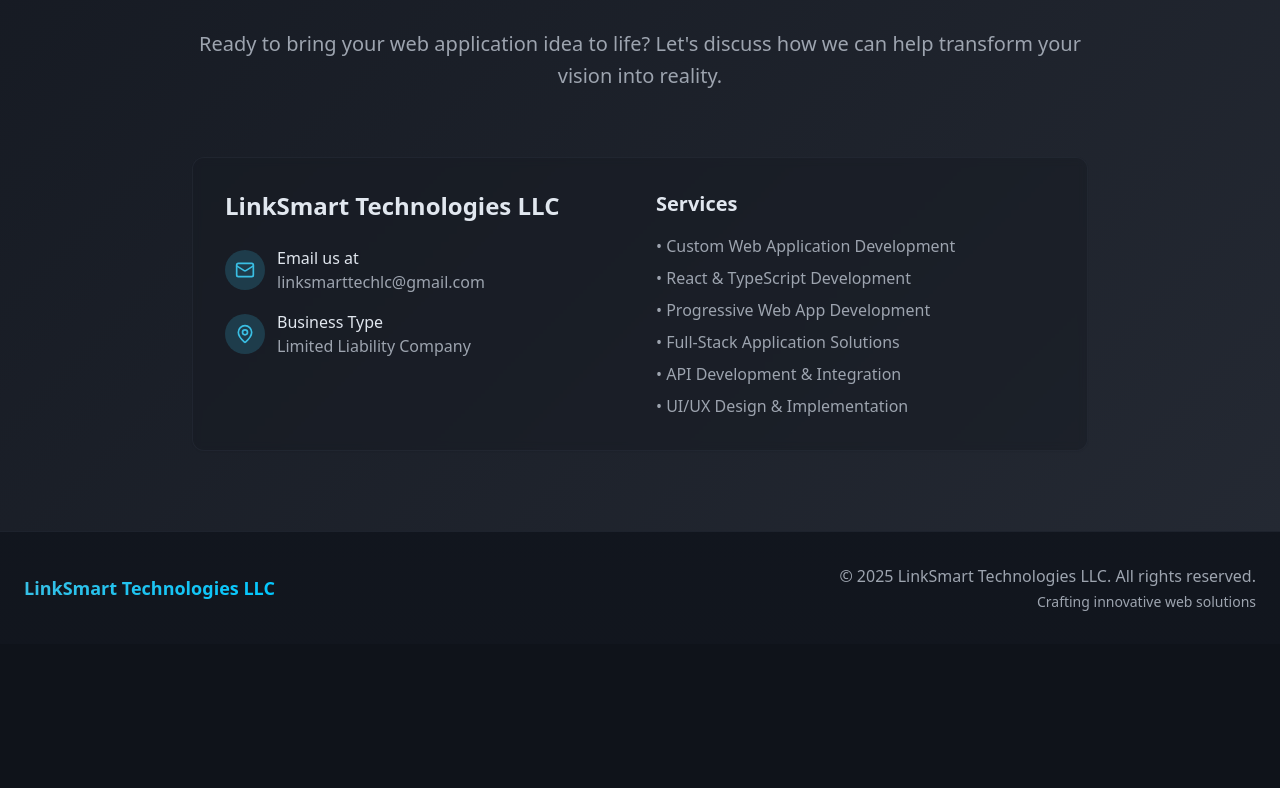
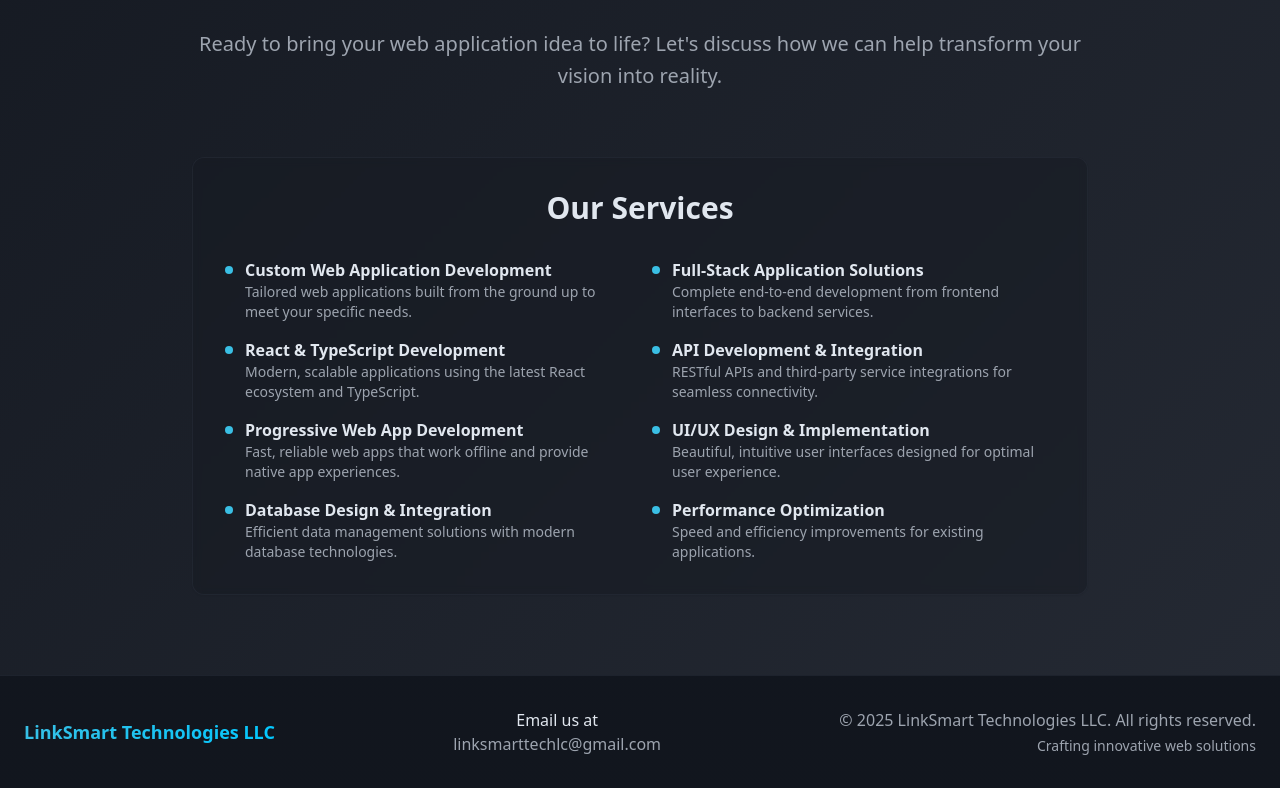
Before and after one commit to SteakWrangler/link-smart-technologies, a React (Vite) app: page / in a window 1280 px wide. Shown: the part 2843-3631 px from the top of the page. Before the commit the page ends 3487 px from the top, so only its background shows below. Built offline with nearby package versions, Linux system fonts and the light colour scheme.

Commit message:
Refactor contact and footer sections
Move email to footer and update "Get in Touch" section to focus on services. Remove business type information.

```diff
--- a/src/components/ContactSection.tsx
+++ b/src/components/ContactSection.tsx
@@ -1,6 +1,4 @@
-import { Button } from "@/components/ui/button";
 import { Card } from "@/components/ui/card";
-import { Mail, Globe, MapPin } from "lucide-react";
 
 const ContactSection = () => {
   return (
@@ -17,41 +15,69 @@ const ContactSection = () => {
         </div>
 
         <Card className="p-8 bg-card/50 backdrop-blur-sm border-border/50">
-          <div className="grid md:grid-cols-2 gap-8">
-            <div>
-              <h3 className="text-2xl font-bold mb-6">LinkSmart Technologies LLC</h3>
+          <div className="text-center">
+            <h3 className="text-3xl font-bold mb-8">Our Services</h3>
+            <div className="grid md:grid-cols-2 gap-6 max-w-4xl mx-auto">
               <div className="space-y-4">
-                <div className="flex items-center space-x-3">
-                  <div className="w-10 h-10 rounded-full bg-primary/20 flex items-center justify-center">
-                    <Mail className="h-5 w-5 text-primary" />
-                  </div>
-                  <div>
-                    <p className="font-medium">Email us at</p>
-                    <p className="text-muted-foreground">linksmarttechlc@gmail.com</p>
+                <div className="flex items-start space-x-3">
+                  <div className="w-2 h-2 rounded-full bg-primary mt-2 flex-shrink-0"></div>
+                  <div className="text-left">
+                    <h4 className="font-semibold">Custom Web Application Development</h4>
+                    <p className="text-muted-foreground text-sm">Tailored web applications built from the ground up to meet your specific needs.</p>
                   </div>
                 </div>
-                <div className="flex items-center space-x-3">
-                  <div className="w-10 h-10 rounded-full bg-primary/20 flex items-center justify-center">
-                    <MapPin className="h-5 w-5 text-primary" />
+                <div className="flex items-start space-x-3">
+                  <div className="w-2 h-2 rounded-full bg-primary mt-2 flex-shrink-0"></div>
+                  <div className="text-left">
+                    <h4 className="font-semibold">React & TypeScript Development</h4>
+                    <p className="text-muted-foreground text-sm">Modern, scalable applications using the latest React ecosystem and TypeScript.</p>
                   </div>
-                  <div>
-                    <p className="font-medium">Business Type</p>
-                    <p className="text-muted-foreground">Limited Liability Company</p>
+                </div>
+                <div className="flex items-start space-x-3">
+                  <div className="w-2 h-2 rounded-full bg-primary mt-2 flex-shrink-0"></div>
+                  <div className="text-left">
+                    <h4 className="font-semibold">Progressive Web App Development</h4>
+                    <p className="text-muted-foreground text-sm">Fast, reliable web apps that work offline and provide native app experiences.</p>
+                  </div>
+                </div>
+                <div className="flex items-start space-x-3">
+                  <div className="w-2 h-2 rounded-full bg-primary mt-2 flex-shrink-0"></div>
+                  <div className="text-left">
+                    <h4 className="font-semibold">Database Design & Integration</h4>
+                    <p className="text-muted-foreground text-sm">Efficient data management solutions with modern database technologies.</p>
                   </div>
                 </div>
               </div>
-            </div>
-
-            <div>
-              <h3 className="text-xl font-semibold mb-4">Services</h3>
-              <ul className="space-y-2 text-muted-foreground">
-                <li>• Custom Web Application Development</li>
-                <li>• React & TypeScript Development</li>
-                <li>• Progressive Web App Development</li>
-                <li>• Full-Stack Application Solutions</li>
-                <li>• API Development & Integration</li>
-                <li>• UI/UX Design & Implementation</li>
-              </ul>
+              <div className="space-y-4">
+                <div className="flex items-start space-x-3">
+                  <div className="w-2 h-2 rounded-full bg-primary mt-2 flex-shrink-0"></div>
+                  <div className="text-left">
+                    <h4 className="font-semibold">Full-Stack Application Solutions</h4>
+                    <p className="text-muted-foreground text-sm">Complete end-to-end development from frontend interfaces to backend services.</p>
+                  </div>
+                </div>
+                <div className="flex items-start space-x-3">
+                  <div className="w-2 h-2 rounded-full bg-primary mt-2 flex-shrink-0"></div>
+                  <div className="text-left">
+                    <h4 className="font-semibold">API Development & Integration</h4>
+                    <p className="text-muted-foreground text-sm">RESTful APIs and third-party service integrations for seamless connectivity.</p>
+                  </div>
+                </div>
+                <div className="flex items-start space-x-3">
+                  <div className="w-2 h-2 rounded-full bg-primary mt-2 flex-shrink-0"></div>
+                  <div className="text-left">
+                    <h4 className="font-semibold">UI/UX Design & Implementation</h4>
+                    <p className="text-muted-foreground text-sm">Beautiful, intuitive user interfaces designed for optimal user experience.</p>
+                  </div>
+                </div>
+                <div className="flex items-start space-x-3">
+                  <div className="w-2 h-2 rounded-full bg-primary mt-2 flex-shrink-0"></div>
+                  <div className="text-left">
+                    <h4 className="font-semibold">Performance Optimization</h4>
+                    <p className="text-muted-foreground text-sm">Speed and efficiency improvements for existing applications.</p>
+                  </div>
+                </div>
+              </div>
             </div>
           </div>
         </Card>
--- a/src/components/Footer.tsx
+++ b/src/components/Footer.tsx
@@ -5,6 +5,10 @@ const Footer = () => {
         <div className="flex flex-col md:flex-row justify-between items-center">
           <div className="text-lg font-bold bg-gradient-primary bg-clip-text text-transparent mb-4 md:mb-0">
             LinkSmart Technologies LLC
+          </div>
+          <div className="text-center mb-4 md:mb-0">
+            <p className="font-medium">Email us at</p>
+            <p className="text-muted-foreground">linksmarttechlc@gmail.com</p>
           </div>
           <div className="text-muted-foreground text-center md:text-right">
             <p>&copy; {new Date().getFullYear()} LinkSmart Technologies LLC. All rights reserved.</p>
```
